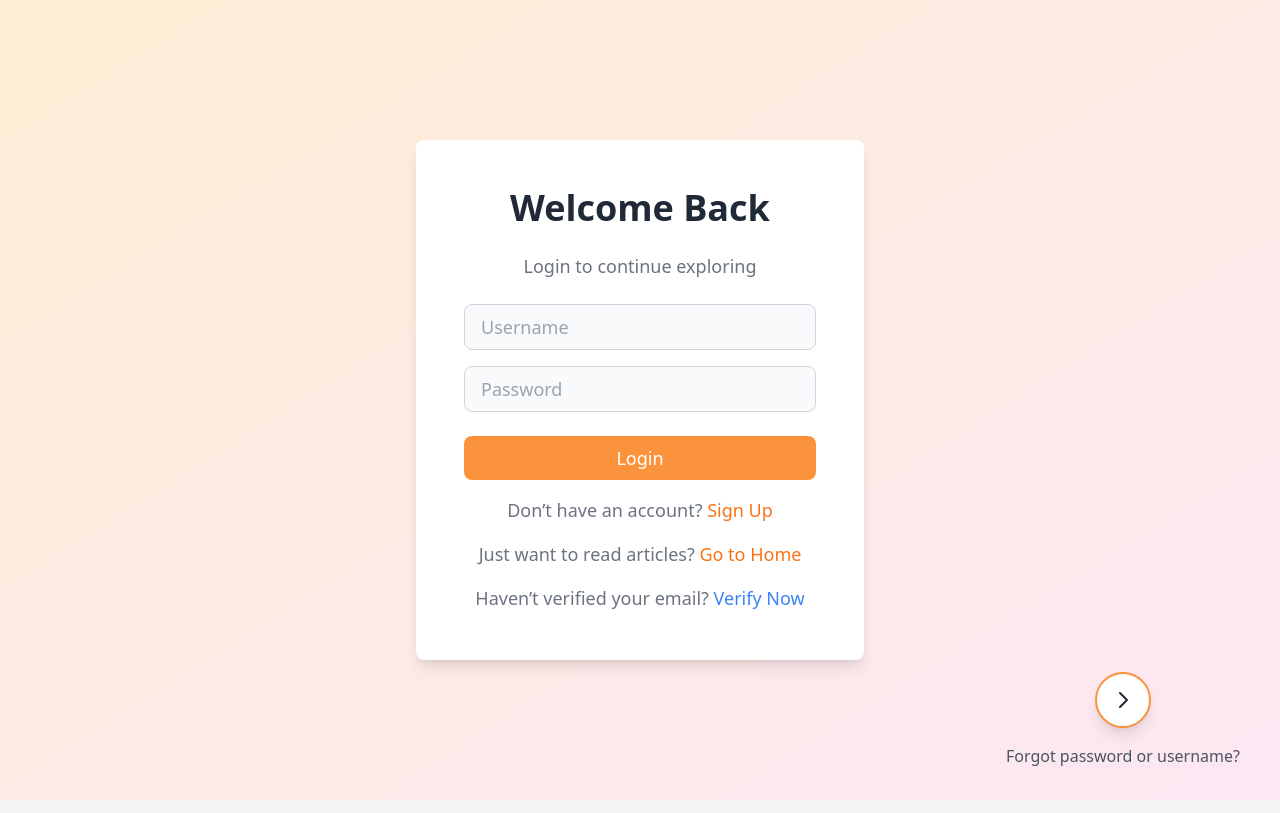
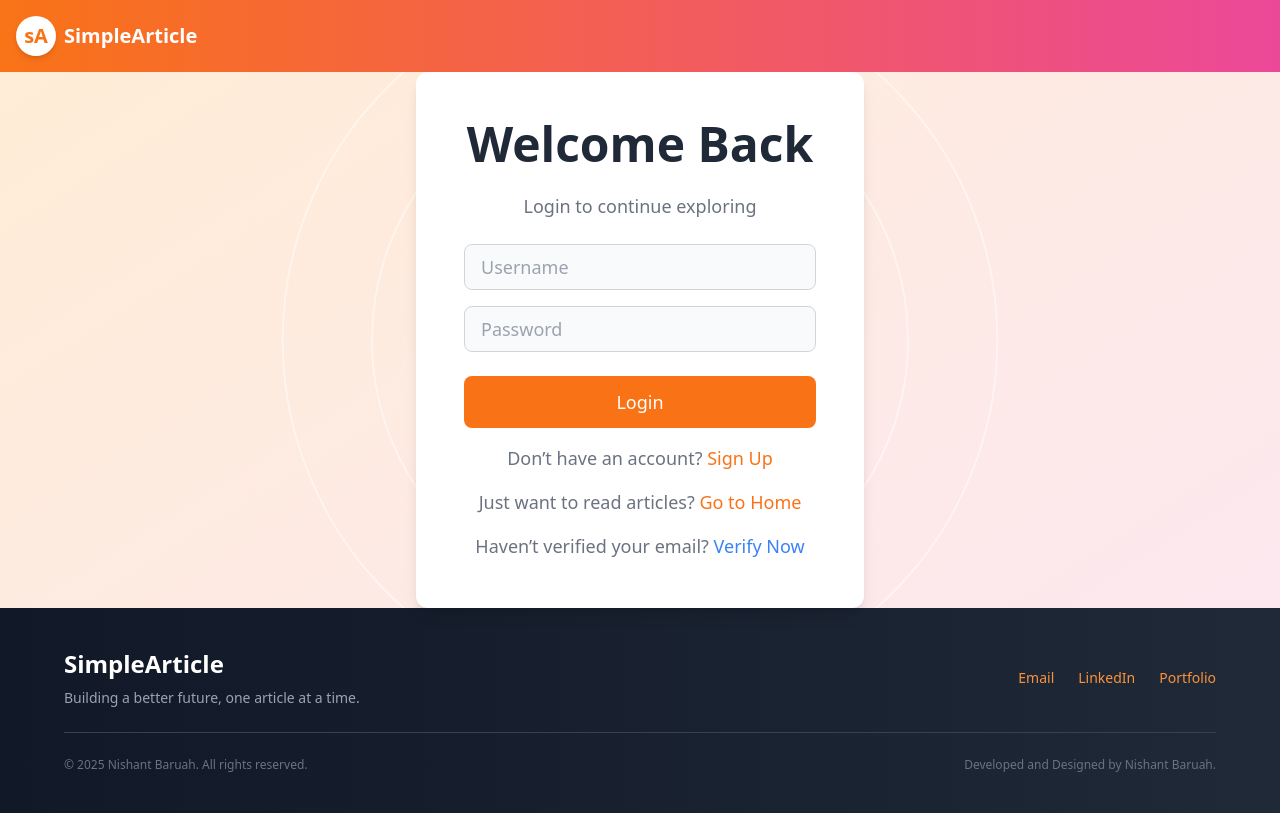
Before and after one commit to nishantb66/Community-Article, a Next.js app in the folder article-platform-frontend/: page /login in a window 1280 px wide. Built offline with nearby package versions, Linux system fonts and the light colour scheme.

Commit message:
Update page.js

```diff
--- a/article-platform-frontend/src/app/login/page.js
+++ b/article-platform-frontend/src/app/login/page.js
@@ -11,11 +11,19 @@ export default function LoginPage() {
   });
   const [loading, setLoading] = useState(false); // State for loader
   const [successMessage, setSuccessMessage] = useState(""); // State for success message
+  const [notification, setNotification] = useState(""); // State for notification
   const router = useRouter();
 
   const handleChange = (e) => {
     const value = e.target.value.replace(/\s/g, ""); // Remove all spaces
     setFormData({ ...formData, [e.target.name]: value });
+  };
+
+    const showNotification = (message) => {
+      setNotification(message);
+      setTimeout(() => {
+        setNotification(""); // Clear notification after 2 seconds
+      }, 2000);
     };
 
   const handleSubmit = async (e) => {
@@ -40,7 +48,7 @@ export default function LoginPage() {
         }
 
         // Show success message
-        setSuccessMessage("Logged in");
+        showNotification("You are successfully logged in!");
         setTimeout(() => {
           router.push("/");
         }, 2000); // Redirect after 2 seconds
@@ -57,12 +65,46 @@ export default function LoginPage() {
   };
 
   return (
-    <div className="relative flex items-center justify-center min-h-screen px-4 bg-gradient-to-br from-orange-100 to-pink-100 sm:px-6 lg:px-8">
+    <div className="flex flex-col min-h-screen bg-gradient-to-br from-orange-100 to-pink-100">
+      {/* Header Section */}
+      <header className="bg-gradient-to-r from-orange-500 to-pink-500 text-white py-4">
+        <div className="container mx-auto flex justify-between items-center px-4">
+          <div className="flex items-center space-x-2">
+            <div className="w-10 h-10 bg-white rounded-full flex items-center justify-center shadow-md">
+              <span className="text-orange-500 text-xl font-bold">sA</span>
+            </div>
+            <h1 className="text-lg sm:text-xl font-extrabold">SimpleArticle</h1>
+          </div>
+        </div>
+      </header>
+
+      {/* Notification */}
+      {notification && (
+        <div className="fixed top-5 left-1/2 transform -translate-x-1/2 bg-green-500 text-white py-2 px-4 rounded-lg shadow-lg text-sm z-50">
+          {notification}
+        </div>
+      )}
+
+      {/* Main Content */}
+      <div className="flex-grow flex items-center justify-center relative px-4">
+        <div className="absolute inset-0 z-0">
+          <svg
+            className="w-full h-full"
+            xmlns="http://www.w3.org/2000/svg"
+            viewBox="0 0 800 600"
+          >
+            <g fill="none" stroke="rgba(255, 255, 255, 0.5)" strokeWidth="2">
+              <circle cx="400" cy="300" r="200" />
+              <circle cx="400" cy="300" r="300" />
+              <circle cx="400" cy="300" r="400" />
+            </g>
+          </svg>
+        </div>
         <form
           onSubmit={handleSubmit}
-        className="relative z-10 w-full max-w-md p-8 bg-white rounded-lg shadow-lg sm:p-10 lg:p-12"
+          className="relative z-10 w-full max-w-md p-8 bg-white rounded-xl shadow-lg transform transition duration-500 hover:scale-105 sm:p-10 lg:p-12"
         >
-        <h2 className="mb-6 text-2xl font-bold text-center text-gray-800 sm:text-3xl lg:text-4xl">
+          <h2 className="mb-6 text-3xl font-bold text-center text-gray-800 sm:text-4xl lg:text-5xl">
             Welcome Back
           </h2>
           <p className="mb-6 text-sm text-center text-gray-500 sm:text-base lg:text-lg">
@@ -88,7 +130,7 @@ export default function LoginPage() {
           <button
             type="submit"
             disabled={loading} // Disable button while loading
-          className={`w-full py-2 mt-6 text-white bg-orange-400 rounded-lg hover:bg-orange-500 focus:outline-none focus:ring-4 focus:ring-orange-300 sm:text-base lg:text-lg ${
+            className={`w-full py-3 mt-6 text-white bg-orange-500 rounded-lg hover:bg-orange-600 focus:outline-none focus:ring-4 focus:ring-orange-300 sm:text-base lg:text-lg ${
               loading ? "cursor-not-allowed bg-orange-300" : ""
             }`}
           >
@@ -151,35 +193,56 @@ export default function LoginPage() {
             </a>
           </p>
         </form>
+      </div>
 
-      {/* Forgot Password or Username Button */}
-      <div className="absolute bottom-8 right-4 sm:right-10 flex flex-col items-center space-y-2 sm:space-y-4">
-        <button
-          onClick={() =>
-            window.open("https://tripetto.app/run/9Z10BCH0PM", "_blank")
-          }
-          className="flex items-center justify-center w-12 h-12 sm:w-14 sm:h-14 bg-white border-2 border-orange-400 rounded-full shadow-lg hover:bg-orange-400 hover:text-white transition duration-300 focus:outline-none focus:ring-4 focus:ring-orange-300"
-          title="Forgot password or username?"
+      {/* Footer Section */}
+      <footer className="bg-gradient-to-r from-gray-900 to-gray-800 text-white py-10">
+        <div className="container mx-auto px-6 md:px-10 lg:px-16">
+          {/* Top Section */}
+          <div className="flex flex-col lg:flex-row justify-between items-center border-b border-gray-700 pb-6">
+            <div className="text-center lg:text-left mb-6 lg:mb-0">
+              <h2 className="text-2xl font-extrabold">SimpleArticle</h2>
+              <p className="mt-2 text-sm text-gray-400">
+                Building a better future, one article at a time.
+              </p>
+            </div>
+            <div className="flex space-x-6">
+              <a
+                href="mailto:nishantbarua3@gmail.com"
+                className="text-orange-400 hover:text-orange-500 transition duration-300 text-sm"
               >
-          <svg
-            xmlns="http://www.w3.org/2000/svg"
-            className="w-6 h-6"
-            fill="none"
-            viewBox="0 0 24 24"
-            stroke="currentColor"
+                Email
+              </a>
+              <a
+                href="https://www.linkedin.com/in/nishantbaru/"
+                target="_blank"
+                rel="noopener noreferrer"
+                className="text-orange-400 hover:text-orange-500 transition duration-300 text-sm"
               >
-            <path
-              strokeLinecap="round"
-              strokeLinejoin="round"
-              strokeWidth={2}
-              d="M9 5l7 7-7 7"
-            />
-          </svg>
-        </button>
-        <span className="text-sm sm:text-base text-gray-600">
-          Forgot password or username?
-        </span>
+                LinkedIn
+              </a>
+              <a
+                href="https://nishantb66.github.io/MyPortfolio/"
+                target="_blank"
+                rel="noopener noreferrer"
+                className="text-orange-400 hover:text-orange-500 transition duration-300 text-sm"
+              >
+                Portfolio
+              </a>
             </div>
+          </div>
+
+          {/* Bottom Section */}
+          <div className="flex flex-col md:flex-row justify-between items-center mt-6">
+            <p className="text-xs text-gray-500 text-center md:text-left">
+              © {new Date().getFullYear()} Nishant Baruah. All rights reserved.
+            </p>
+            <p className="text-xs text-gray-500 text-center md:text-right mt-4 md:mt-0">
+              Developed and Designed by Nishant Baruah.
+            </p>
+          </div>
+        </div>
+      </footer>
     </div>
   );
 }
```
Lines whose indentation alone changed are shown as unchanged.
